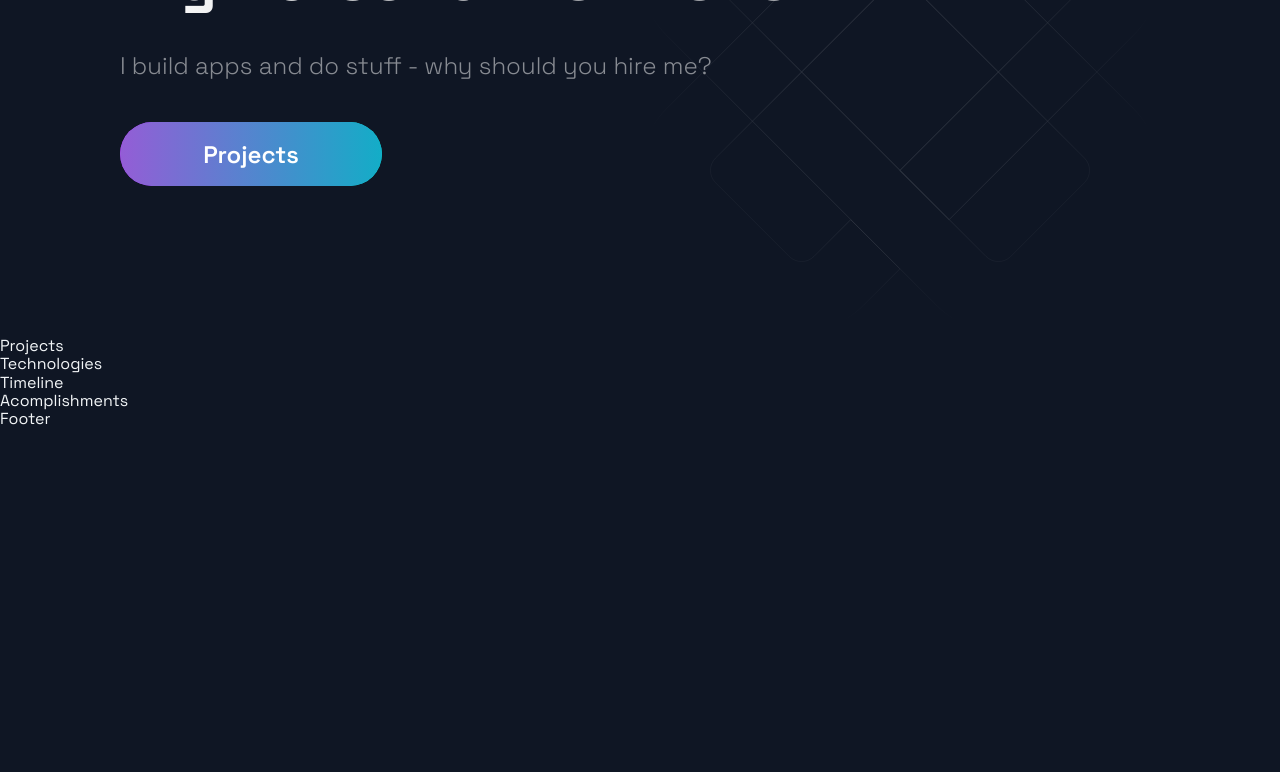
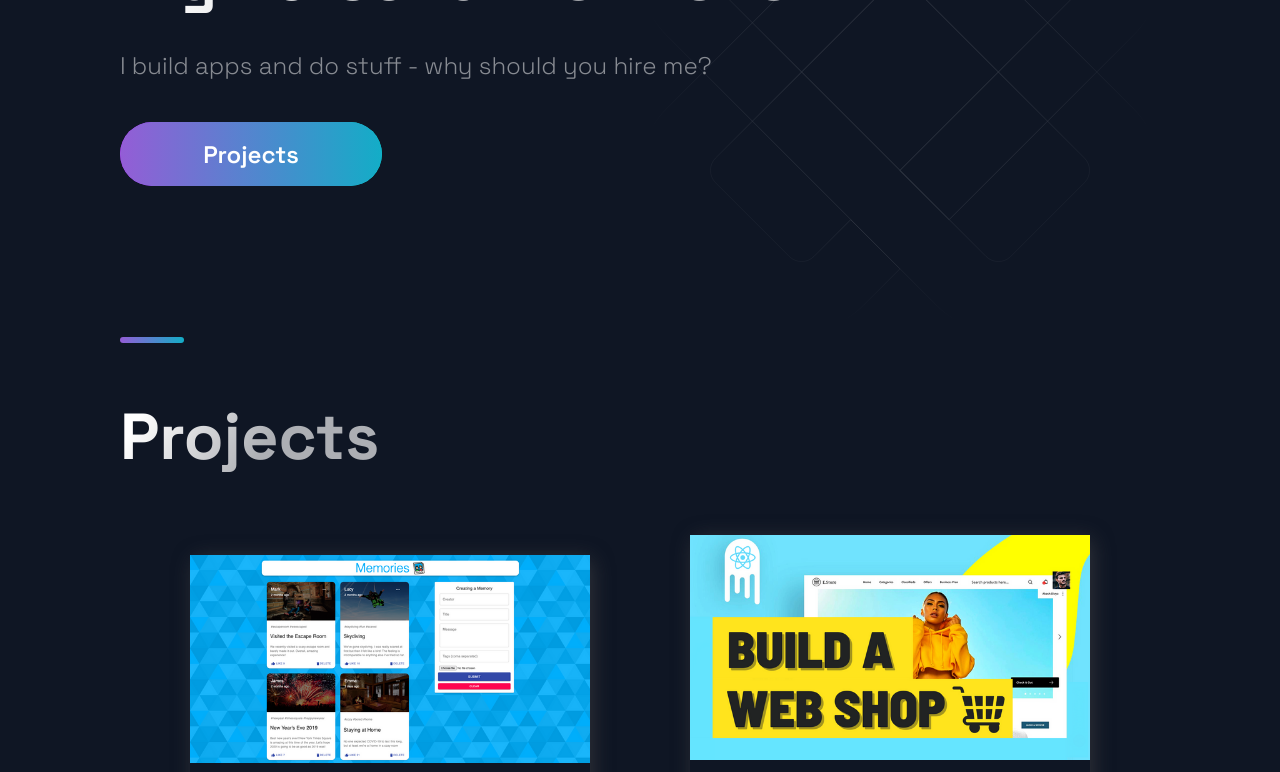
Before and after one commit to Sasurai087/NextJS-Portfolio, a Next.js app: page / in a window 1280 px wide. Shown: the part 300-1072 px from the top of the page. Before the commit the page ends 800 px from the top, so only its background shows below. Built offline with nearby package versions, Linux system fonts and the light colour scheme.

Commit message:
styles: add scaffold for projects section

```diff
--- a/src/components/Projects/Projects.js
+++ b/src/components/Projects/Projects.js
@@ -1,13 +1,57 @@
-import React from 'react';
+import React from "react";
 
-import { BlogCard, CardInfo, ExternalLinks, GridContainer, HeaderThree, Hr, Tag, TagList, TitleContent, UtilityList, Img } from './ProjectsStyles';
-import { Section, SectionDivider, SectionTitle } from '../../styles/GlobalComponents';
-import { projects } from '../../constants/constants';
+import {
+  BlogCard,
+  CardInfo,
+  ExternalLinks,
+  GridContainer,
+  HeaderThree,
+  Hr,
+  Tag,
+  TagList,
+  TitleContent,
+  UtilityList,
+  Img,
+} from "./ProjectsStyles";
+import {
+  Section,
+  SectionDivider,
+  SectionTitle,
+} from "../../styles/GlobalComponents";
+import { projects } from "../../constants/constants";
 
 const Projects = () => (
-  <div>
-    Projects
-  </div>
+  <Section nopadding id="projects">
+    <SectionDivider />
+    <SectionTitle main>Projects</SectionTitle>
+    <GridContainer>
+      {projects.map(
+        ({ id, image, title, source, description, tags, visit }) => (
+          <BlogCard key={id}>
+            {/* Images found in public/images folder */}
+            <Img src={image} />
+            <TitleContent>
+              <HeaderThree title>{title}</HeaderThree>
+              <Hr />
+            </TitleContent>
+            <CardInfo>{description}</CardInfo>
+            <div>
+              <TitleContent>Stack</TitleContent>
+              <TagList>
+                {tags.map((tag, i) => (
+                  <Tag key={i}>{tag}</Tag>
+                ))}
+              </TagList>
+            </div>
+            <UtilityList>
+              <ExternalLinks href={visit}>Code</ExternalLinks>
+              <ExternalLinks href={source}>Source</ExternalLinks>
+            </UtilityList>
+          </BlogCard>
+        )
+      )}
+    </GridContainer>
+  </Section>
 );
 
 export default Projects;
```
